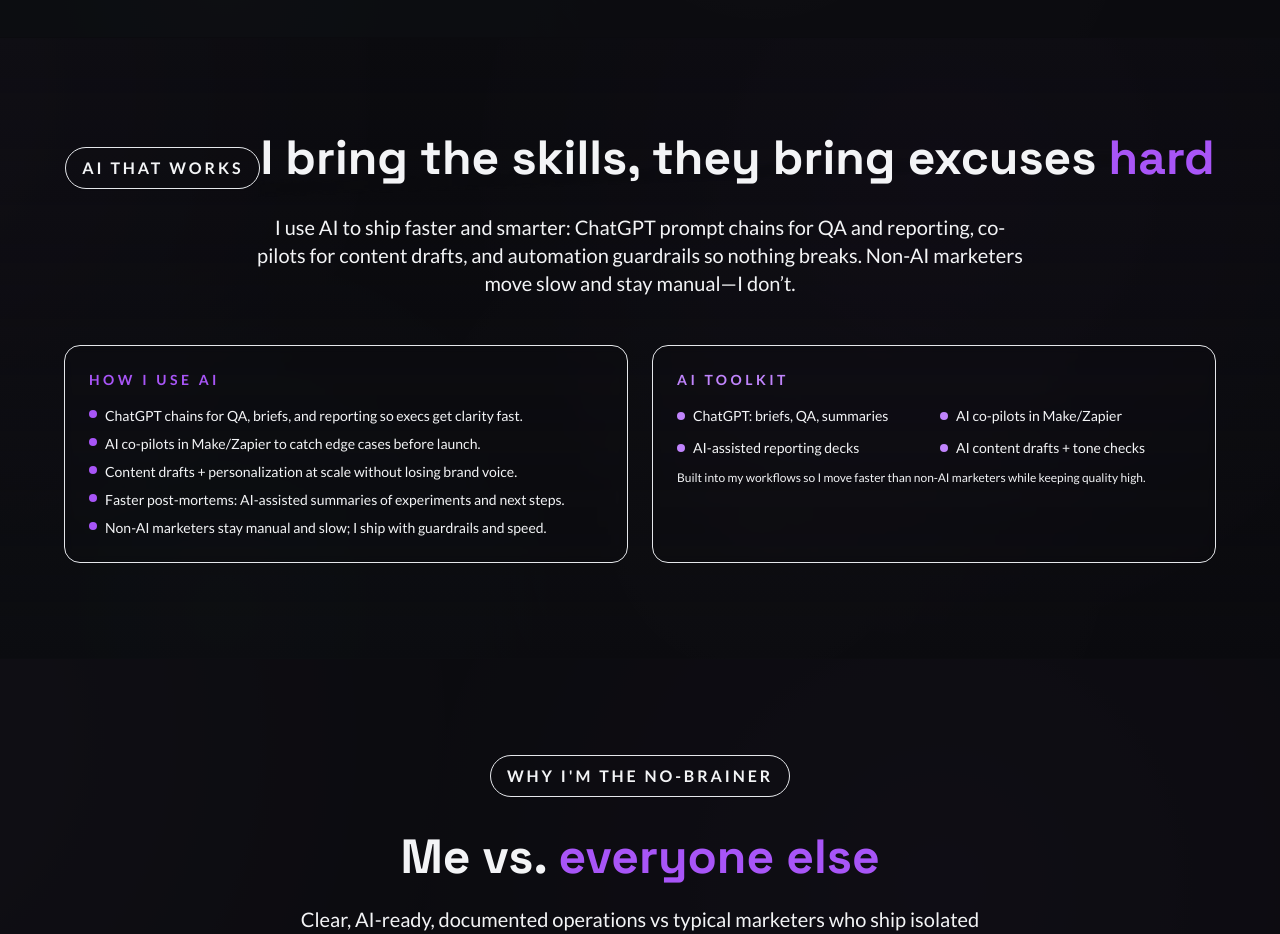
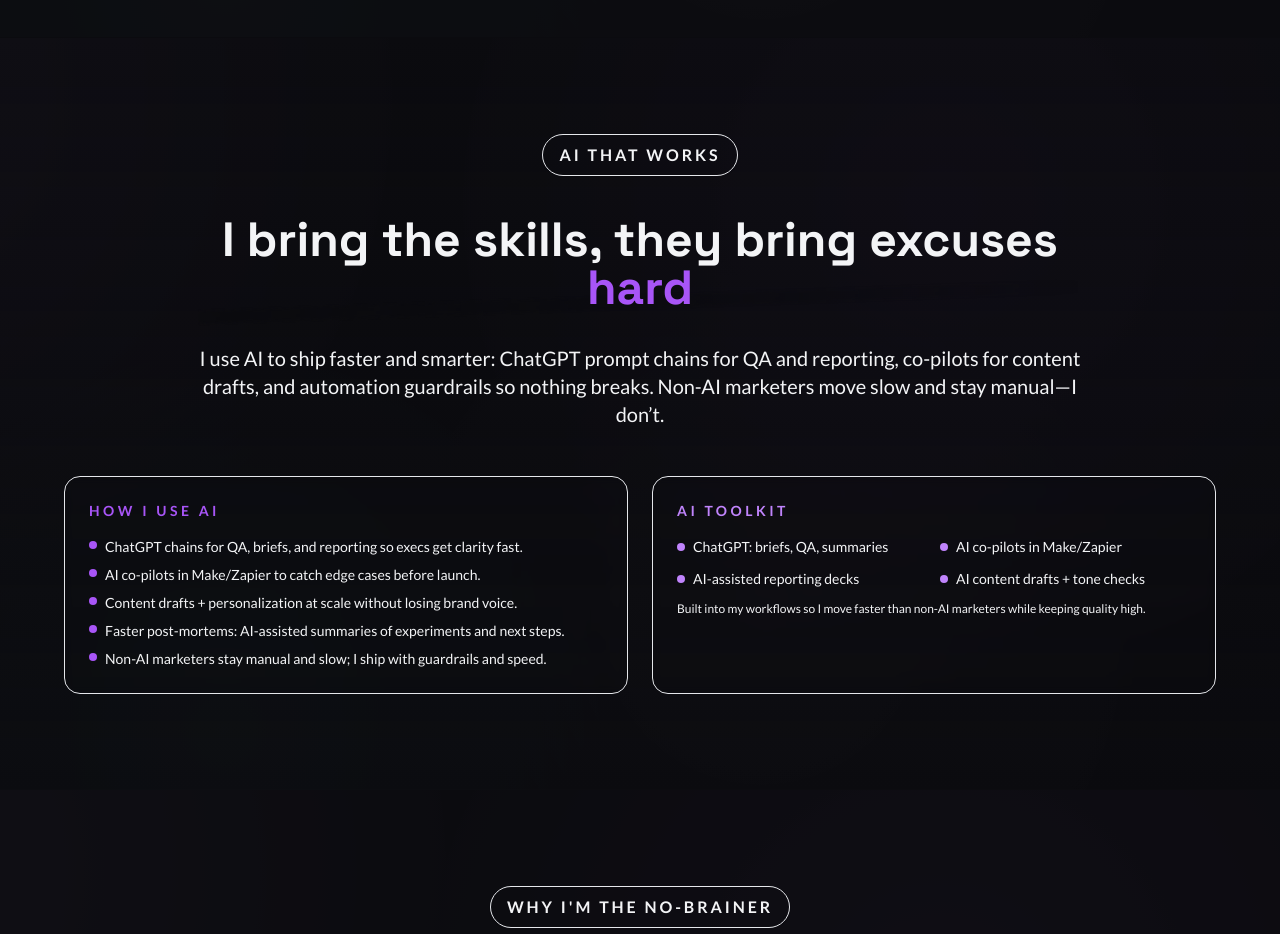
Before and after one commit to Dezzi94/portfolio-site, a Next.js app: page / in a window 1280 px wide. Shown: the part 3500-4434 px from the top of the page. Built offline with nearby package versions, Linux system fonts and the light colour scheme.

Commit message:
Wrap AI header for spacing and prevent overlap

```diff
--- a/src/components/HomePageClient.tsx
+++ b/src/components/HomePageClient.tsx
@@ -541,10 +541,12 @@ export function HomePageClient() {
             viewport={{ once: true, margin: "-100px" }}
             variants={staggerContainer}
           >
-            <div className="mb-12 text-center">
+            <div className="mb-12 text-center flex flex-col items-center gap-4">
               <SectionLabel>AI that works</SectionLabel>
-              <SectionTitle highlight="hard">I bring the skills, they bring excuses</SectionTitle>
-              <motion.p variants={fadeInUp} className="text-lg md:text-xl text-foreground/75 font-medium leading-relaxed max-w-3xl mx-auto">
+              <div className="max-w-4xl w-full px-2">
+                <SectionTitle highlight="hard">I bring the skills, they bring excuses</SectionTitle>
+              </div>
+              <motion.p variants={fadeInUp} className="text-lg md:text-xl text-foreground/75 font-medium leading-relaxed max-w-4xl mx-auto">
                 I use AI to ship faster and smarter: ChatGPT prompt chains for QA and reporting, co-pilots for content drafts, and automation guardrails so nothing breaks. Non-AI marketers move slow and stay manual—I don’t.
               </motion.p>
             </div>
```
